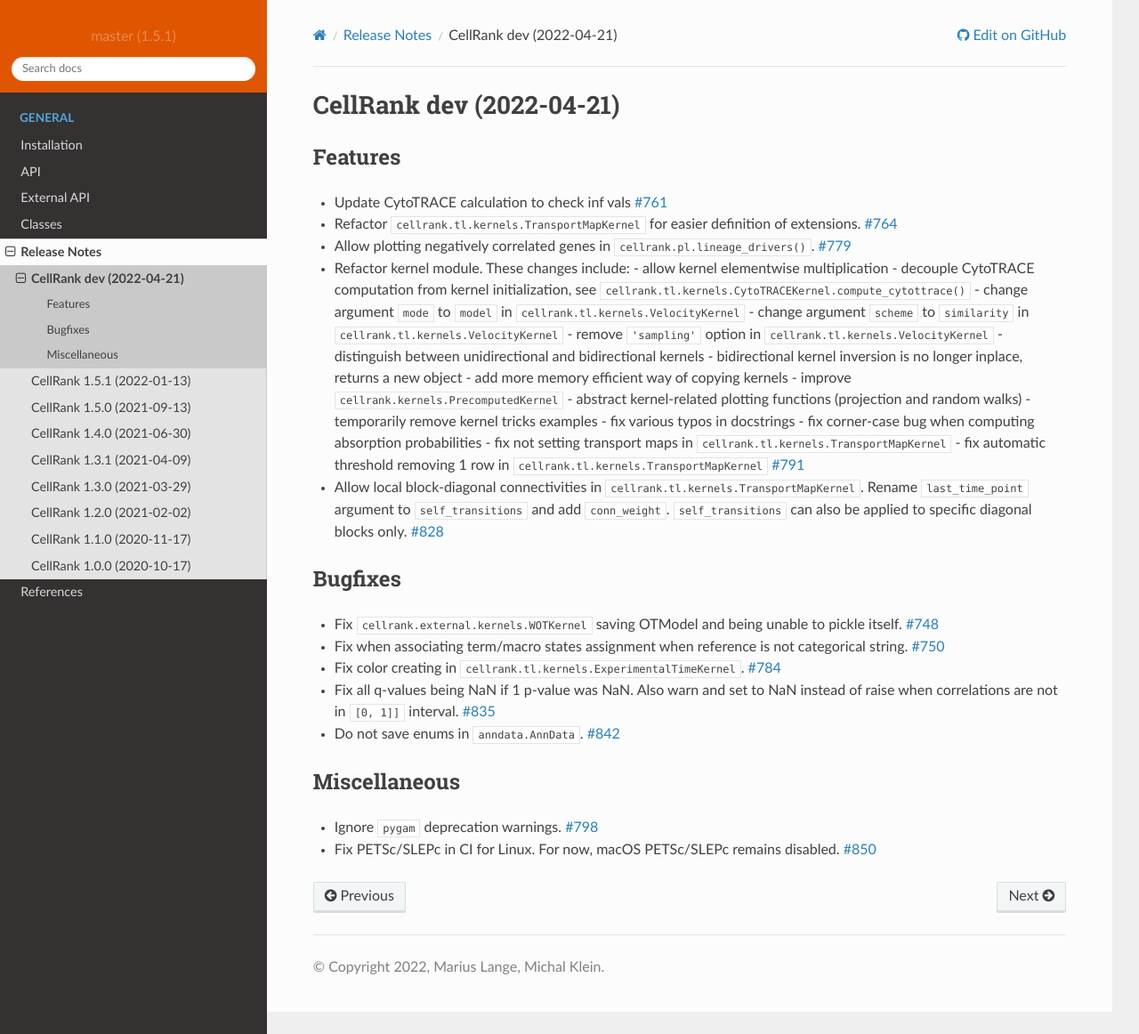
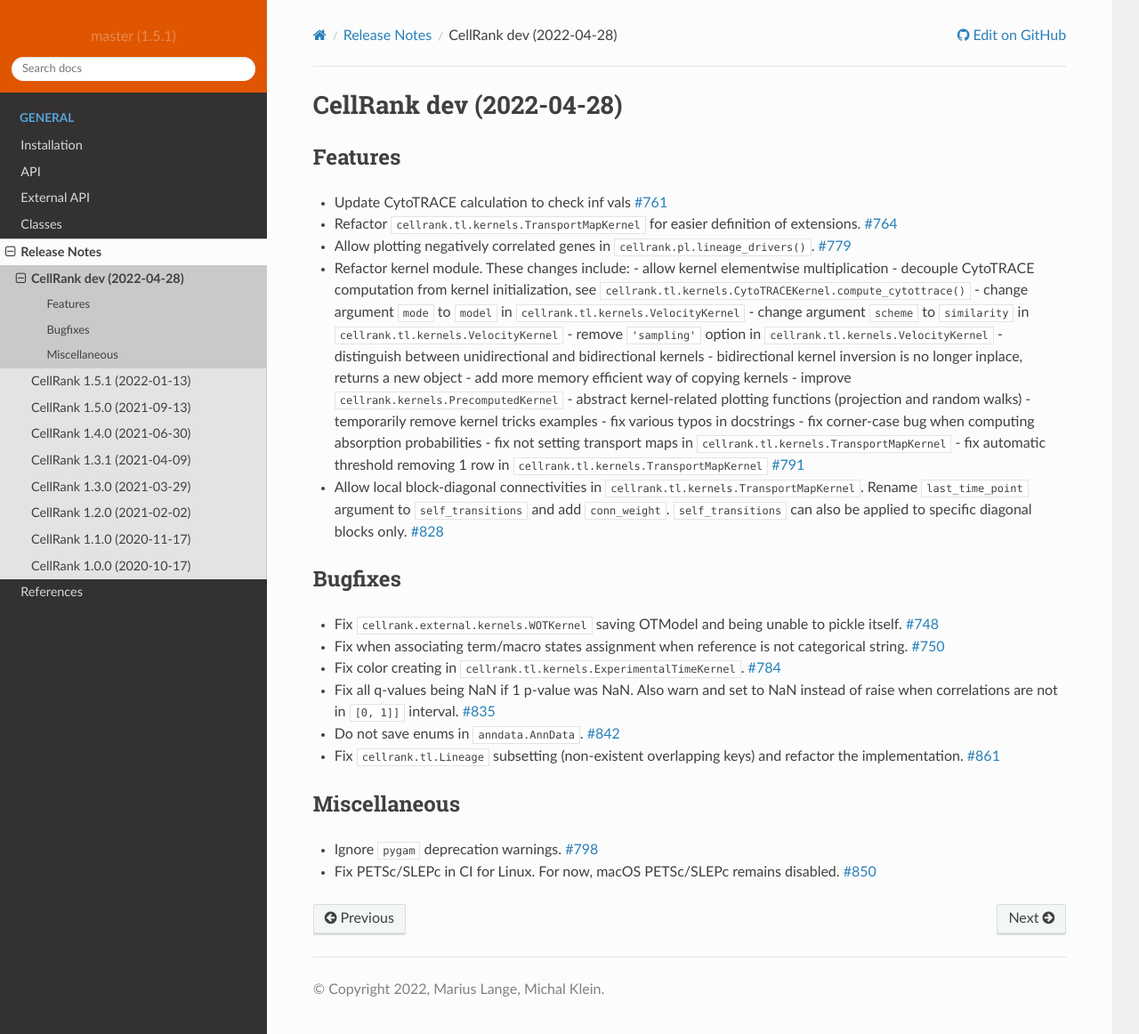
Before and after one commit to theislab/cellrank, a Sphinx documentation site: the page built from docs/source/release/notes-dev.rst, in a window 1280 px wide and 1162 px high. Shown: the whole window at 89% size. Built offline with Sphinx 7.4.7 and the Read the Docs theme 2.0.0, drawn with Linux system fonts in a browser that asks for light colours; pages that are not in the unit, such as notebooks, are missing from menus.

Commit message:
[auto][ci skip] Update release notes (#861)

```diff
--- a/docs/source/release/notes-dev.rst
+++ b/docs/source/release/notes-dev.rst
@@ -1,4 +1,4 @@
-CellRank dev (2022-04-21)
+CellRank dev (2022-04-28)
 =========================
 
 Features
@@ -53,6 +53,9 @@ Bugfixes
 - Do not save enums in :class:`anndata.AnnData`.
   `#842 <https://github.com/theislab/cellrank/pull/842>`__
 
+- Fix :class:`cellrank.tl.Lineage` subsetting (non-existent overlapping keys) and refactor the implementation.
+  `#861 <https://github.com/theislab/cellrank/pull/861>`__
+
 
 Miscellaneous
 -------------
```
